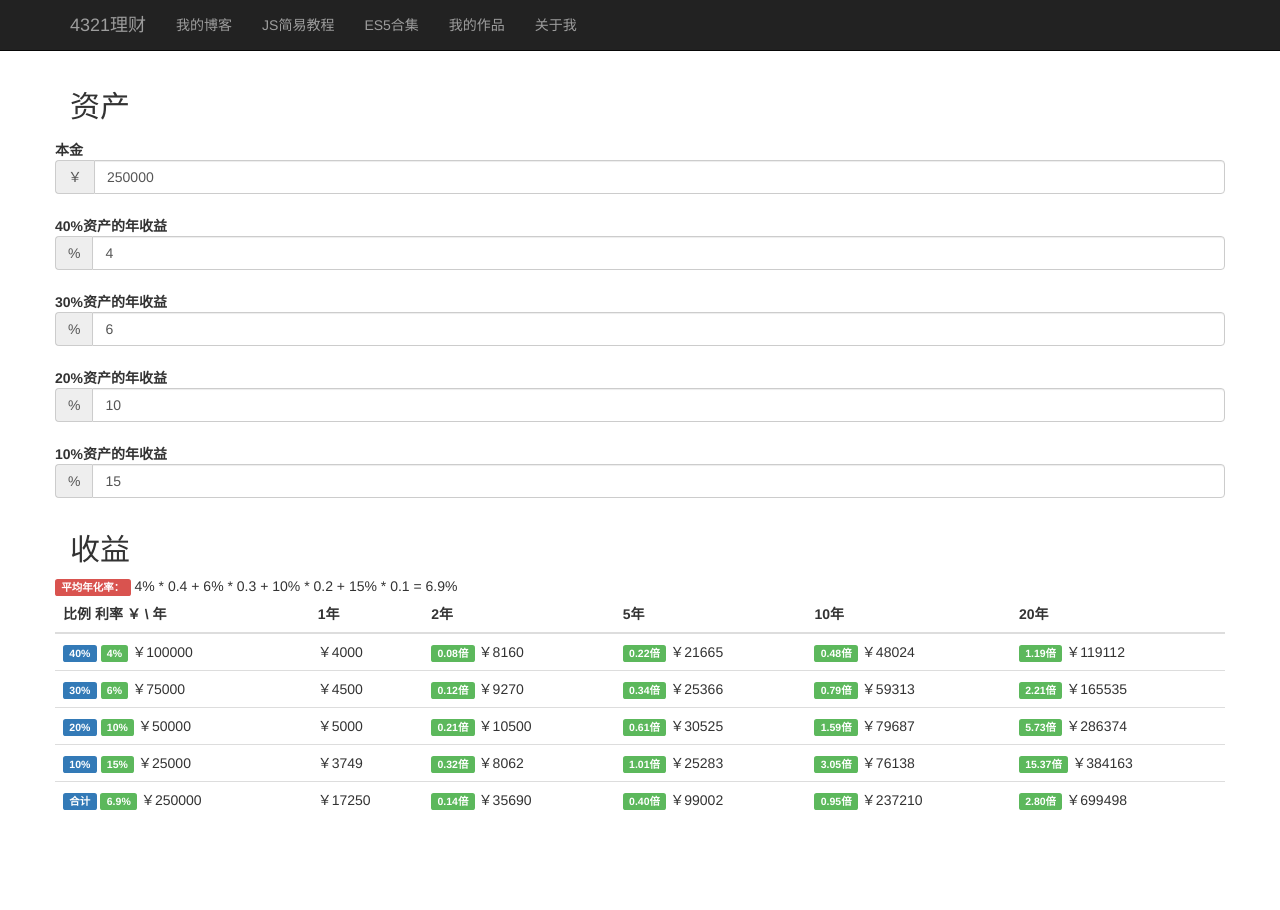
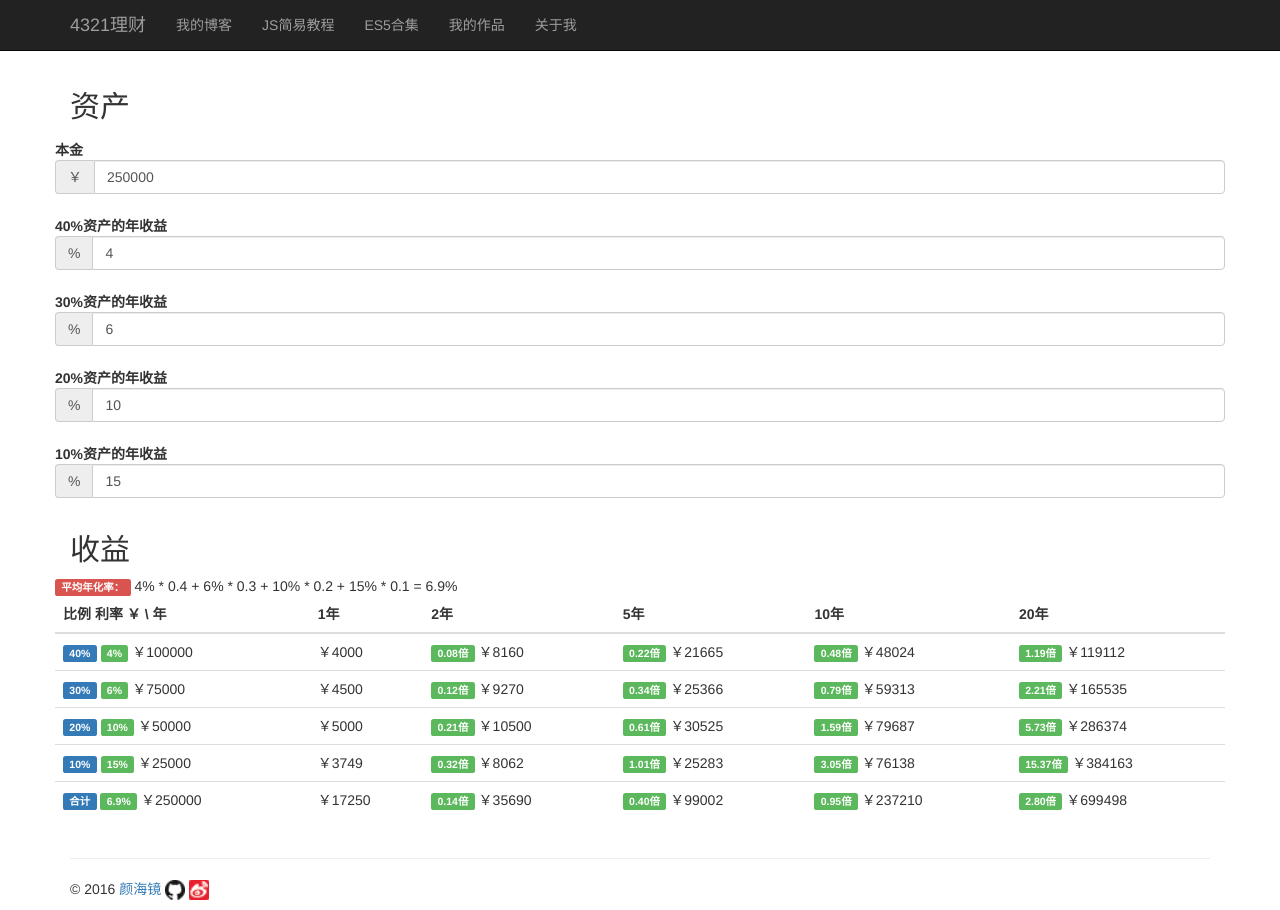
Before and after one commit to yanhaijing/mywallet, a plain HTML site: page 4321.html in a window 1280 px wide. Before the commit the page ends 838 px from the top, so only its background shows below. Drawn offline with Linux system fonts and the light colour scheme.

Commit message:
feat: 添加页脚

```diff
--- a/4321.html
+++ b/4321.html
@@ -93,6 +93,15 @@
             <h2 class="col-xs-12">收益</h2>
             <div id="earnings-wp"></div>
         </div>
+
+        <hr>
+        <footer>
+            <p>
+                &copy; 2016 <a href="http://yanhaijing.com/" target="_blank">颜海镜</a>
+                <a class="github" href="https://github.com/yanhaijing/mywallet" target="_blank" title="Fork me on GitHub" rel="nofollow"> <img width="20" height="20" align="Fork me on GitHub" src="img/auth-github.png" /></a>
+                <a class="weibo" href="http://weibo.com/yanhaijing1234/profile" target="_blank" title="weibo" rel="nofollow"> <img width="20" height="20" align="weibo" src="img/auth-weibo.png" /></a>
+            </p>
+        </footer>
     </div>
     <!-- .container -->
 
```
